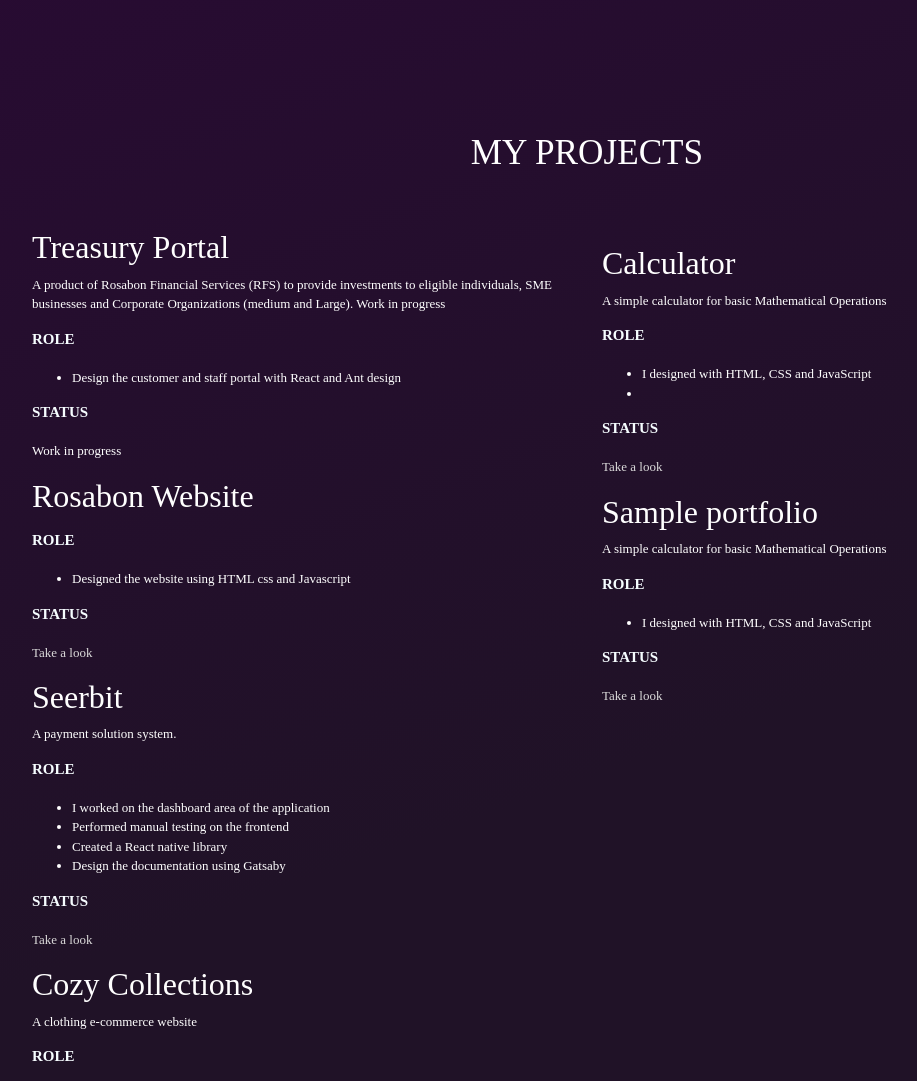
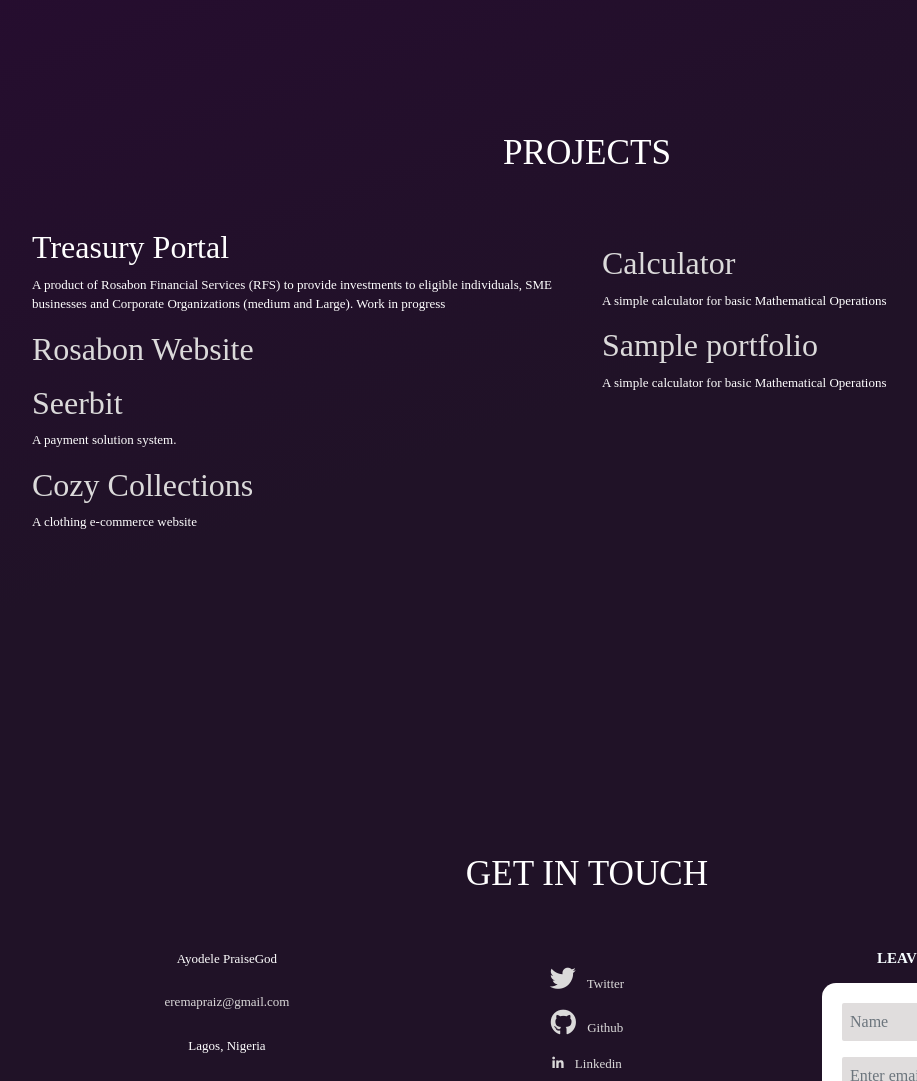
Before and after one commit to praizerema/praizerema.aboutme.github.io, a plain HTML site: page index.html in a window 1280 px wide. Shown: the part 1400-2481 px from the top of the page, without its empty margins (53-970 px from the left). Drawn offline with nearby package versions, Linux system fonts and the light colour scheme; animation ran at ten frames a second; a web font is replaced by a local one.

Commit message:
praise/revamping

```diff
--- a/index.html
+++ b/index.html
@@ -310,7 +310,7 @@
                 </section>
                 <section name="" id="projects">
                     <div class="container">
-                    <div class="font-35 text-center mb-5">MY PROJECTS</div>
+                    <div class="font-35 text-center mb-5">PROJECTS</div>
             <!-- <div class="row">
             <div class="col-lg-2 col-md-4   p-2 mb-5" ><div class="mx-3 p-3 card">
                 <a href="https://praizerema.github.io/signup.github.io/">
@@ -362,73 +362,70 @@
                       <h2>Treasury Portal</h2>
                       <p> A product of Rosabon Financial Services (RFS) to provide investments to eligible individuals, SME businesses and Corporate Organizations (medium and Large).
 Work in progress</p>
-<h3>Role</h3>
+<!-- <h3>Role</h3>
 <ul><li>Design the customer and staff portal with React and Ant design</li></ul>
 <h3>Status</h3>
 
-<div>Work in progress</div>
+<div>Work in progress</div> -->
                   </div>
 
                   <div class="mt-3">
-                    <h2>Rosabon Website</h2>
+                    <h2><a href="https://rosabon-finance.com/">Rosabon Website</a></h2>
                     <p> </p>
-<h3>Role</h3>
+<!-- <h3>Role</h3>
 <ul><li>Designed the website using HTML css and Javascript</li></ul>
 <h3>Status</h3>
 
-<div><a href="https://rosabon-finance.com/">Take a look</a></div>
+<div><a href="https://rosabon-finance.com/">Take a look</a></div> -->
                 </div>
 
                 <div class="mt-3">
-                    <h2>Seerbit</h2>
+                    <h2><a href="https://seerbit.com">Seerbit</a> </h2>
                     <p> A payment solution system. </p>
-<h3>Role</h3>
+<!-- <h3>Role</h3>
 <ul><li>I worked on the dashboard area of the application</li>
     <li>Performed manual testing on the frontend</li>
     <li>Created a React native library</li>
     <li>Design the documentation using Gatsaby</li>
-<!-- <li></li> -->
 </ul>
 <h3>Status</h3>
 
-<div><a href="https://seerbit.com">Take a look</a></div>
+<div><a href="https://seerbit.com">Take a look</a></div> -->
                 </div>
 
                 <div class="mt-3">
-                    <h2>Cozy Collections</h2>
+                    <h2><a href="https://cozycollections.netlify.app/">Cozy Collections</a></h2>
                     <p> A clothing e-commerce website</p>
-<h3>Role</h3>
+<!-- <h3>Role</h3>
 <ul><li>I designed with HTML, CSS and React</li>
-<!-- <li></li> -->
 </ul>
 <h3>Status</h3>
 
-<div><a href="https://cozycollections.netlify.app/">Take a look</a></div>
+<div><a href="https://cozycollections.netlify.app/">Take a look</a></div> -->
                 </div>
               </div>
             </div>
             <div class="col-md-6 col-sm-12">
                 <div>
                     <div class="mt-3">
-                        <h2>Calculator</h2>
+                        <h2><a href="https://praizerema.github.io/praizerema.calculator.github.io/">Calculator</a></h2>
                         <p>  A simple calculator for basic Mathematical Operations</p>
-    <h3>Role</h3>
+    <!-- <h3>Role</h3>
     <ul><li>I designed with HTML, CSS and JavaScript</li>
     <li></li>
     </ul>
     <h3>Status</h3>
-    <div><a href="https://praizerema.github.io/praizerema.calculator.github.io/">Take a look</a></div>
+    <div><a href="https://praizerema.github.io/praizerema.calculator.github.io/">Take a look</a></div> -->
                     </div>
                     <div class="mt-3">
-                        <h2>Sample portfolio </h2>
+                        <h2> <a href="https://praizerema.github.io/portfolio/">Sample portfolio</a> </h2>
                         <p>  A simple calculator for basic Mathematical Operations</p>
-    <h3>Role</h3>
-    <ul><li>I designed with HTML, CSS and JavaScript</li>
-    <!-- <li></li> -->
+    <!-- <h3>Role</h3>
+    <ul><li>I designed with HTML, CSS and JavaScript</li>]
     </ul>
     <h3>Status</h3>
 
-    <div><a href="https://cozycollections.netlify.app/">Take a look</a></div>
+    <div><a href="https://praizerema.github.io/portfolio/"></a></div> -->
                     </div>
                 </div>
             </div>
@@ -437,7 +434,7 @@
 
 
 <!-- Portfolio website —
-https://praizerema.github.io/portfolio/
+
 
 
 
```
